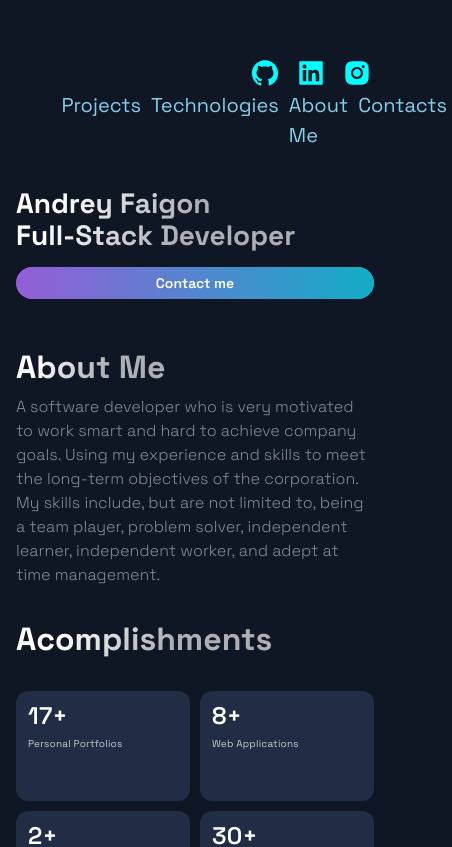
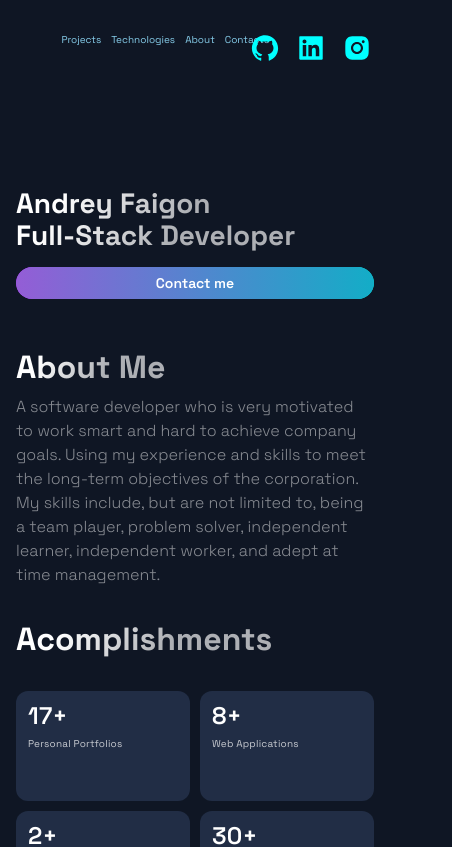
Before and after one commit to nitro3000/portfolio_website-STARTER, a Next.js app: page / in a window 390 px wide. Shown: the top 847 px of the page, 452 px wide, since content can reach past the window. Built offline with nearby package versions, Linux system fonts and the light colour scheme.

Commit message:
final for mobile

```diff
--- a/src/components/Footer/FooterStyles.js
+++ b/src/components/Footer/FooterStyles.js
@@ -25,7 +25,7 @@ export const LinkItem = styled.a`
 
 	&:hover {
 		color: #fff;
-		left: 6px;
+		left: 0px;
 	}
 
 	@media ${props => props.theme.breakpoints.md} {
@@ -56,7 +56,7 @@ justify-content: space-between;
 @media ${props => props.theme.breakpoints.sm}{
   display: flex;
 	width: 100%;
-  flex-direction: column;
+  flex-direction: row;
 }
 `
 
--- a/src/components/Header/Header.js
+++ b/src/components/Header/Header.js
@@ -30,7 +30,7 @@ const Header = () =>  (
       </li>
       <li id='aboutLi'>
         <Link href="#about_me">
-          <NavLink style={{color:'skyblue'}}><Span2>About Me</Span2></NavLink>
+          <NavLink style={{color:'skyblue'}}><Span2>About</Span2></NavLink>
         </Link>
       </li>
       <li id='contactsLi'>
--- a/src/components/Header/HeaderStyles.js
+++ b/src/components/Header/HeaderStyles.js
@@ -19,19 +19,15 @@ export const Container = styled.div`
   }
 `;
 export const Span = styled.span`
-font-size: 17px;
-color: #fff
+font-size: 3rem;
+
 `;
 
 export const Span2 = styled.span`
-font-size: 20px;
 &:hover {
-  font-size: 20px;
-  color: #fff;
+
+  color:#fff;
   cursor: pointer;
-
-
-
 }
 `;
 
@@ -45,17 +41,18 @@ font-size: 20px;
 //   }
 // `;
 export const Div2 = styled.div`
-  grid-area: 1 / 1 / 3 / 5;
+  grid-area: 1 / 1 / 1 / 5;
   display: flex;
   justify-content: space-around;
 
   @media ${(props) => props.theme.breakpoints.sm} {
-    grid-area: 2 / 2 / 3 / 5;
+    grid-area: 1 / 2 / 1 / 5;
     display: flex;
     justify-content: space-around;
   }
   @media ${(props) => props.theme.breakpoints.xs} {
-    padding: 15px;
+    grid-area: 1 / 2 / 1 / 6;
+
   }
 `;
 export const Div3 = styled.div`
@@ -65,12 +62,12 @@ export const Div3 = styled.div`
   align-items: center;
 
   @media ${(props) => props.theme.breakpoints.xs} {
-    padding-Top: 5rem;
+    padding-Top: 0rem;
     align-items: center;
   }
   @media ${(props) => props.theme.breakpoints.sm} {
     align-items: center;
-    padding-Top: 5rem;
+    padding-Top: 0rem;
     grid-area: 1 / 6 / 2 / 6
 `;
 
--- a/src/components/Projects/ProjectsStyles.js
+++ b/src/components/Projects/ProjectsStyles.js
@@ -26,15 +26,19 @@ export const BlogCard = styled.div`
   border-radius: 10px;
   box-shadow: 3px 3px 20px rgba(80, 78, 78, 0.5);
   text-align: center;
+
   width: 400px;
+
   @media ${(props) => props.theme.breakpoints.sm} {
     width: 100%;
+
   }
 `;
 export const TitleContent = styled.div`
   text-align: center;
   z-index: 20;
   width: 100%;
+
 
 `;
 
```
